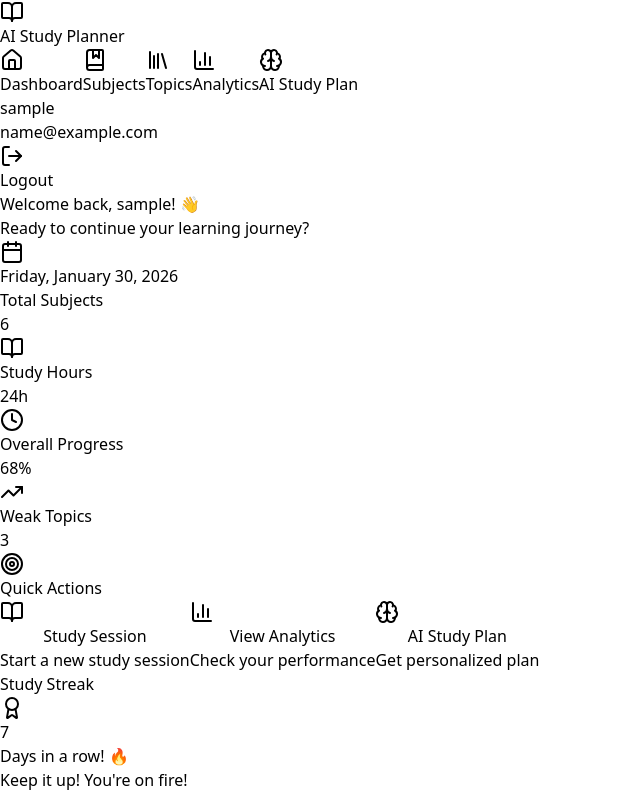
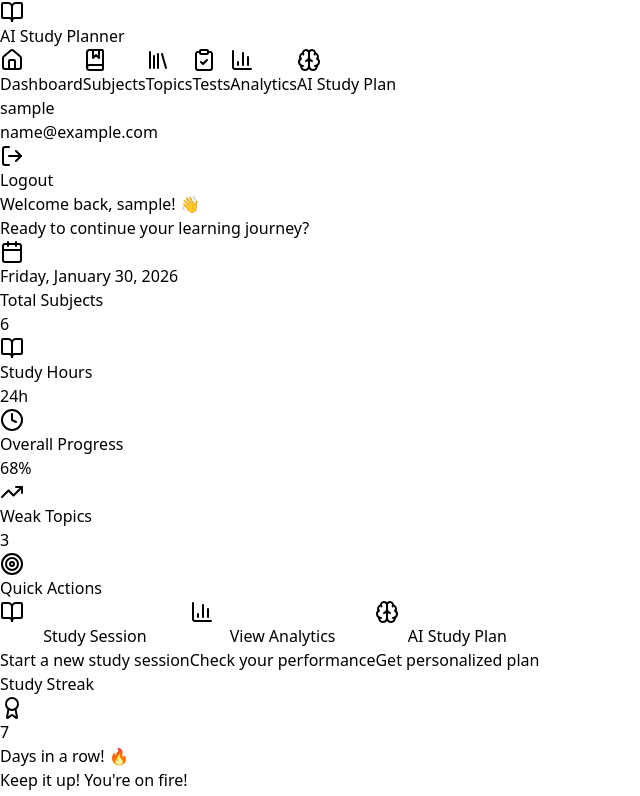
Before and after one commit to Achintya1205/ai-study-planner, a React (Vite) app in the folder study-planner-frontend/: page /dashboard in a window 1280 px wide. Shown: the top 796 px of the page, without its empty margins (0-640 px from the left). Built offline with nearby package versions, Linux system fonts and the light colour scheme; no server answers; sample sign-in values are in the browser's storage.

Commit message:
feat: Integrate Tests page into navigation

```diff
--- a/study-planner-frontend/src/App.jsx
+++ b/study-planner-frontend/src/App.jsx
@@ -4,6 +4,7 @@ import Auth from './pages/Auth/Auth.jsx';
 import Dashboard from './pages/Dashboard.jsx';
 import Subjects from './pages/Subjects.jsx';
 import Topics from './pages/Topics.jsx';
+import Tests from './pages/Tests.jsx';
 import Navbar from './components/navbar.jsx';
 
 function App() {
@@ -29,6 +30,7 @@ function App() {
             <Auth setIsAuthenticated={setIsAuthenticated} />
           }
         />
+
         {/* Dashboard route */}
         <Route
           path="/dashboard"
@@ -38,6 +40,7 @@ function App() {
             <Navigate to="/auth" />
           }
         />
+
         {/* Subjects route */}
         <Route
           path="/subjects"
@@ -47,6 +50,7 @@ function App() {
             <Navigate to="/auth" />
           }
         />
+
         {/* Topics route */}
         <Route
           path="/topics"
@@ -56,6 +60,18 @@ function App() {
             <Navigate to="/auth" />
           }
         />
+
+        {/* Tests route */}
+        <Route
+          path="/tests"
+          element={
+            isAuthenticated ?
+            <Tests /> :
+            <Navigate to="/auth" />
+          }
+        />
+
+        {/* Placeholder routes */}
         <Route
           path="/study-session"
           element={
@@ -69,6 +85,7 @@ function App() {
             <Navigate to="/auth" />
           }
         />
+
         <Route
           path="/analytics"
           element={
--- a/study-planner-frontend/src/components/navbar.jsx
+++ b/study-planner-frontend/src/components/navbar.jsx
@@ -1,5 +1,5 @@
 import { useNavigate } from 'react-router-dom';
-import { LogOut, BookOpen, BarChart3, Brain, Home, BookMarked, Library } from 'lucide-react';
+import { LogOut, BookOpen, BarChart3, Brain, Home, BookMarked, Library, ClipboardCheck } from 'lucide-react';
 
 function Navbar({ setIsAuthenticated }) {
   const navigate = useNavigate();
@@ -12,6 +12,7 @@ function Navbar({ setIsAuthenticated }) {
     setIsAuthenticated(false);
     navigate('/auth');
   };
+
   return (
     <nav className="bg-white shadow-sm border-b border-gray-200">
       <div className="max-w-7xl mx-auto px-4 sm:px-6 lg:px-8">
@@ -25,7 +26,7 @@ function Navbar({ setIsAuthenticated }) {
               AI Study Planner
             </span>
           </div>
-          {/* Navigation Links */}
+
           <div className="hidden md:flex items-center space-x-1">
             <button
               onClick={() => navigate('/dashboard')}
@@ -49,6 +50,14 @@ function Navbar({ setIsAuthenticated }) {
             >
               <Library className="h-5 w-5" />
               <span className="font-medium">Topics</span>
+            </button>
+
+            <button
+              onClick={() => navigate('/tests')}
+              className="flex items-center space-x-2 px-4 py-2 rounded-lg text-gray-700 hover:bg-gray-100 transition-colors"
+            >
+              <ClipboardCheck className="h-5 w-5" />
+              <span className="font-medium">Tests</span>
             </button>
 
             <button
@@ -82,7 +91,7 @@ function Navbar({ setIsAuthenticated }) {
             <button
               onClick={handleLogout}
               className="flex items-center space-x-2 px-4 py-2 bg-red-50 text-red-600 hover:bg-red-100 rounded-lg transition-colors font-medium"
-            >
+            npm run dev>
               <LogOut className="h-5 w-5" />
               <span>Logout</span>
             </button>
```
